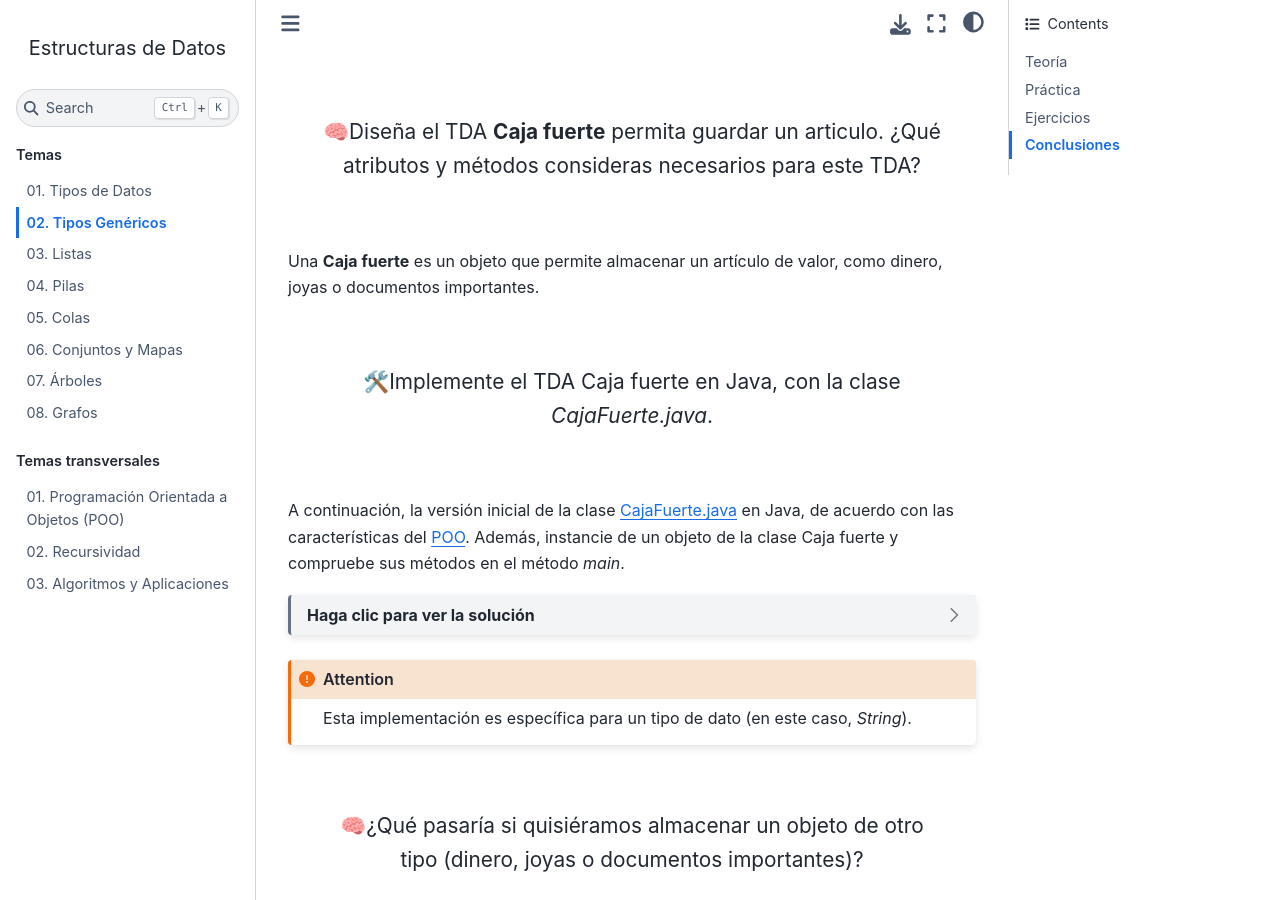
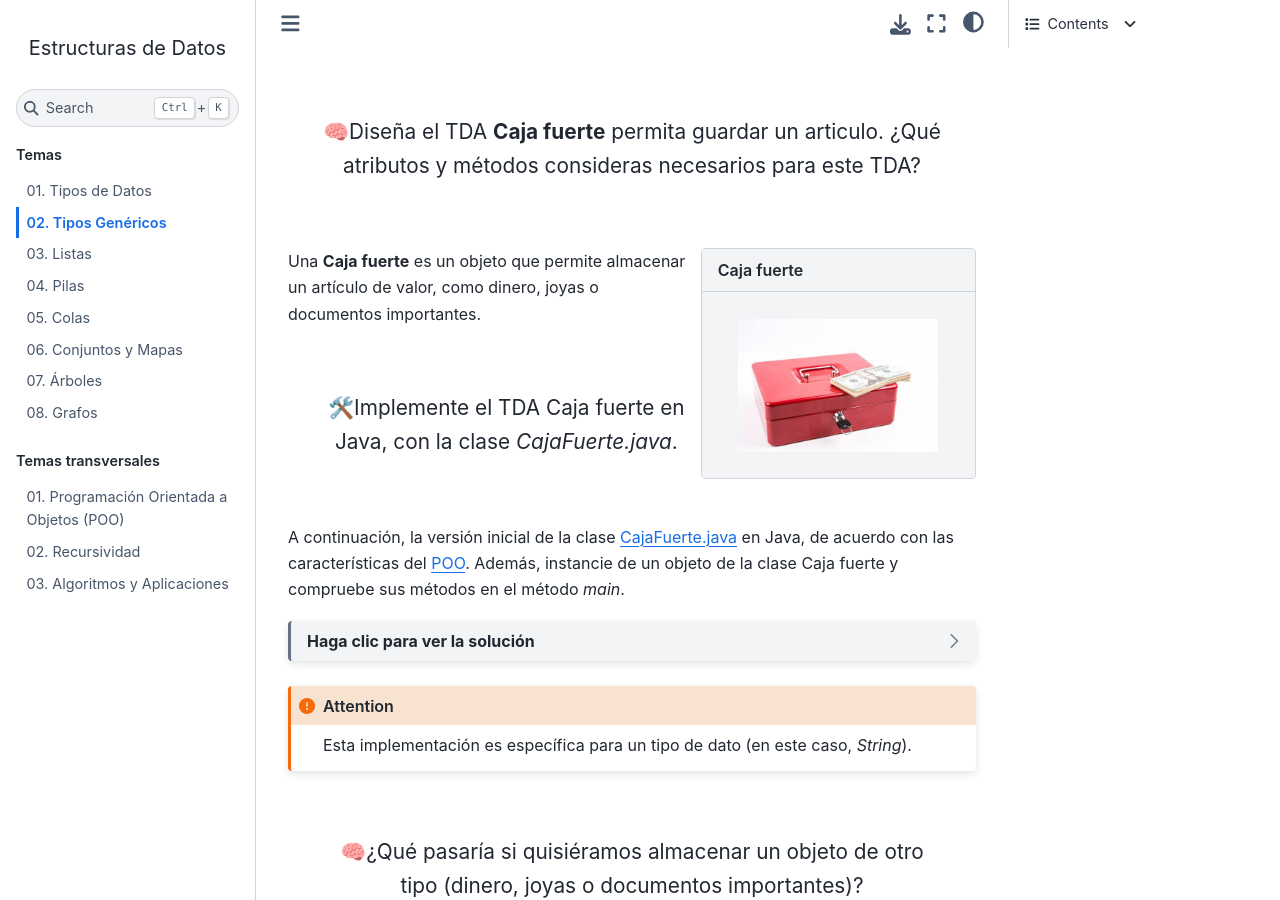
Before and after one commit to CDIAFIEC/FAQs, a Sphinx documentation site: the page built from docs/source/temas/02.generico.rst, in a window 1280 px wide and 900 px high, scrolled down 341 px. Built offline with Sphinx 7.4.7 and the Sphinx Book theme 1.1.4, drawn with Linux system fonts in a browser that asks for light colours.

Commit message:
cajafuerte

```diff
--- a/docs/source/temas/02.generico.rst
+++ b/docs/source/temas/02.generico.rst
@@ -20,8 +20,10 @@
     Diseña el TDA **Caja fuerte** permita guardar un articulo. ¿Qué atributos y métodos consideras necesarios para este TDA?
 
 .. sidebar:: Caja fuerte
+
     .. image:: ../archivos/caja_fuerte.jpeg
-        :width: 150px
+        :width: 200px
+        :align: center
 
 Una **Caja fuerte** es un objeto que permite almacenar un artículo de valor, como dinero, joyas o documentos importantes.
 
```
